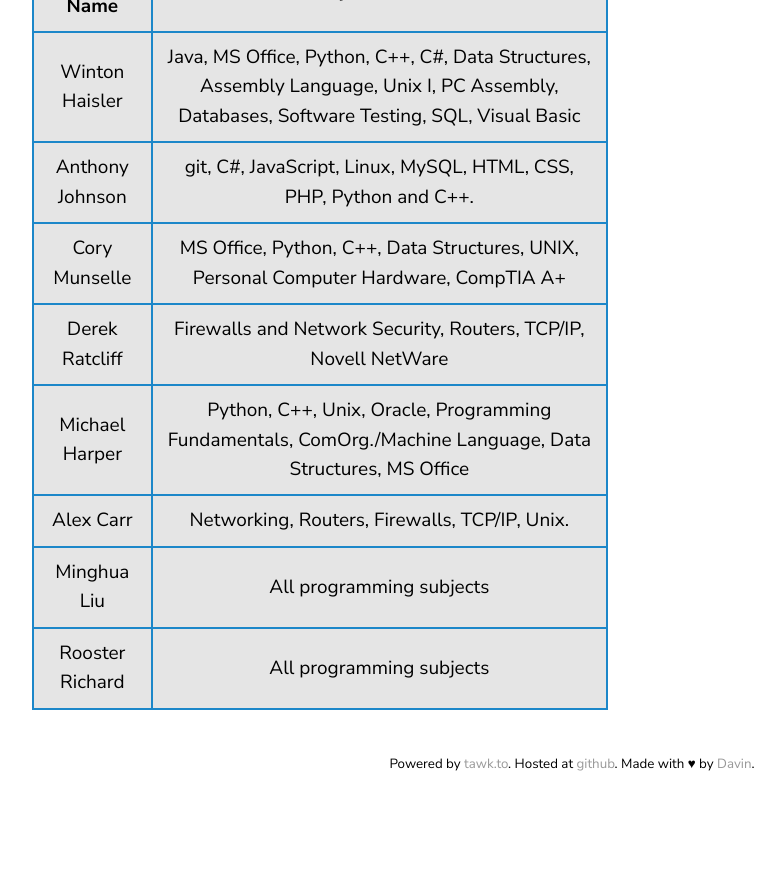
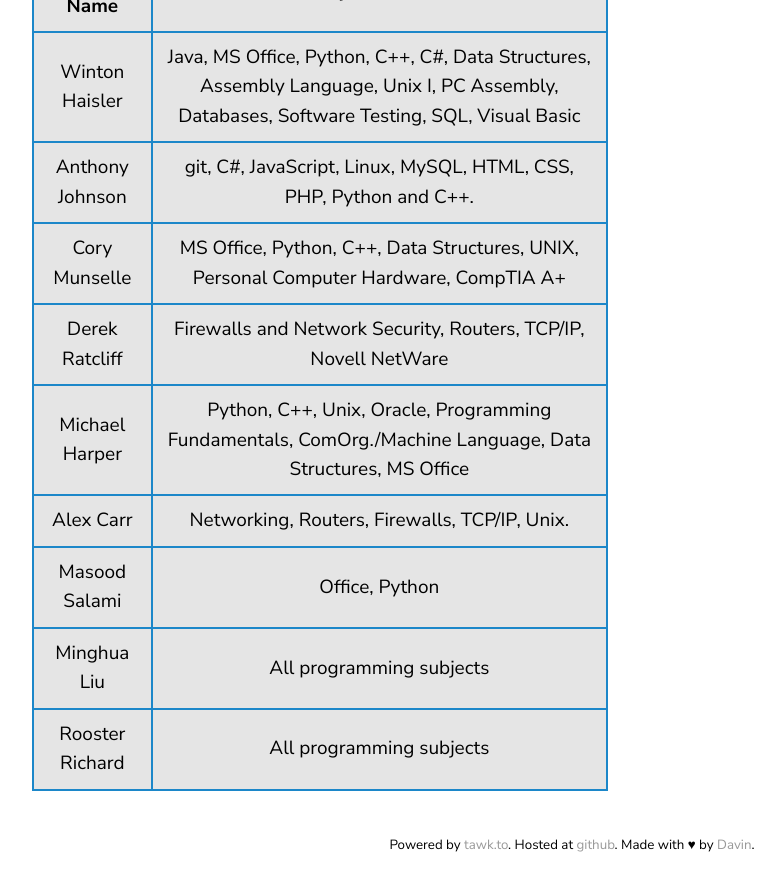
Before and after one commit to roosterrichard/acctutor, a Jekyll site: the page built from index.md, in a window 1280 px wide and 900 px high, scrolled down 1436 px. Shown: the top 891 px of the window, without its empty margins (68-850 px from the left). Built offline with Jekyll 4.4.1, drawn with Linux system fonts in a browser that asks for light colours; our own code applies the rules of GitHub Pages for plain Markdown files; before the commit the page ends 2255 px from its top, so only the background shows below that.

Commit message:
Update index.md
Added Salami

```diff
--- a/index.md
+++ b/index.md
@@ -30,6 +30,7 @@ email address to enable screensharing.
 <tr><td>Derek Ratcliff</td><td>Firewalls and Network Security, Routers, TCP/IP, Novell NetWare</td></tr>
 <tr><td>Michael Harper</td><td>Python, C++, Unix, Oracle, Programming Fundamentals, ComOrg./Machine Language, Data Structures, MS Office</td></tr>
 <tr><td>Alex Carr</td><td>Networking, Routers, Firewalls, TCP/IP, Unix.</td></tr>
+<tr><td>Masood Salami</td><td>Office, Python</td></tr>
 <tr><td>Minghua Liu</td><td>All programming subjects</td></tr>
 <tr><td>Rooster Richard</td><td>All programming subjects</td></tr>
 </table>
```
